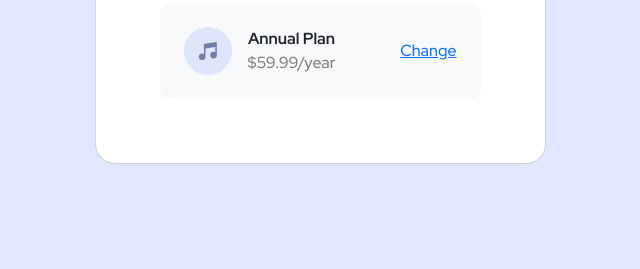
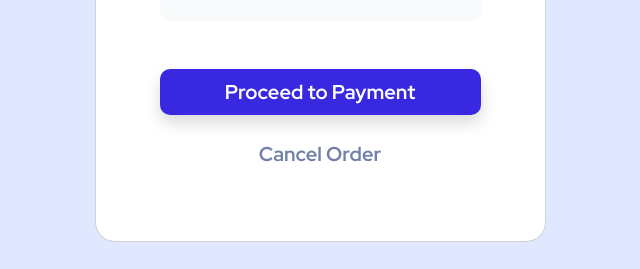
Before and after one commit to Zin-Mg-Nyunt/challenge-Two, a website: page index.html in a window 1280 px wide. Shown: the part 531-800 px from the top of the page, without its empty margins (320-960 px from the left). Drawn offline with Linux system fonts and the light colour scheme.

Commit message:
add button and finish pj

```diff
--- a/index.html
+++ b/index.html
@@ -31,6 +31,12 @@
                                 </div>
                                 <a href="#">Change</a>
                             </div>
+                            <a href="#" class="btn btn-lg btn-primary border-0 w-100 mt-5 shadow fw-bold payment">
+                                Proceed to Payment
+                            </a>
+                            <a href="#" class="btn btn-lg border-0 w-100 mt-3 fw-bold cancel">
+                                Cancel Order
+                            </a>
                         </div>
                     </div>
                 </div>
--- a/scss/app.scss
+++ b/scss/app.scss
@@ -1,8 +1,10 @@
 @import url('https://fonts.googleapis.com/css2?family=Red+Hat+Display:wght@500;700;900&display=swap');
 $font-family-sans-serif : 'Red Hat Display', sans-serif;
 
+$primary : hsl(245, 75%, 52%);
 $border-radius : 20px;
 $body-bg : hsl(225, 100%, 94%);
+$btn-border-radius-lg : 10px;
 
 @import "../node_modules/bootstrap/scss/bootstrap.scss";
 
@@ -15,3 +17,16 @@ body{
 .one{
     border-radius: 10px;
 }
+a{
+    color: $primary;
+}
+a:hover{
+    color: hsla(245, 75%, 52%, 0.418);
+}
+.btn-primary{
+    --bs-btn-hover-bg: hsla(245, 75%, 52%, 0.418);
+}
+.cancel{
+    background-color: transparent;
+    color: hsl(224, 23%, 55%);
+}
```
Also changed, not shown: css/app.css, 1 other file.
